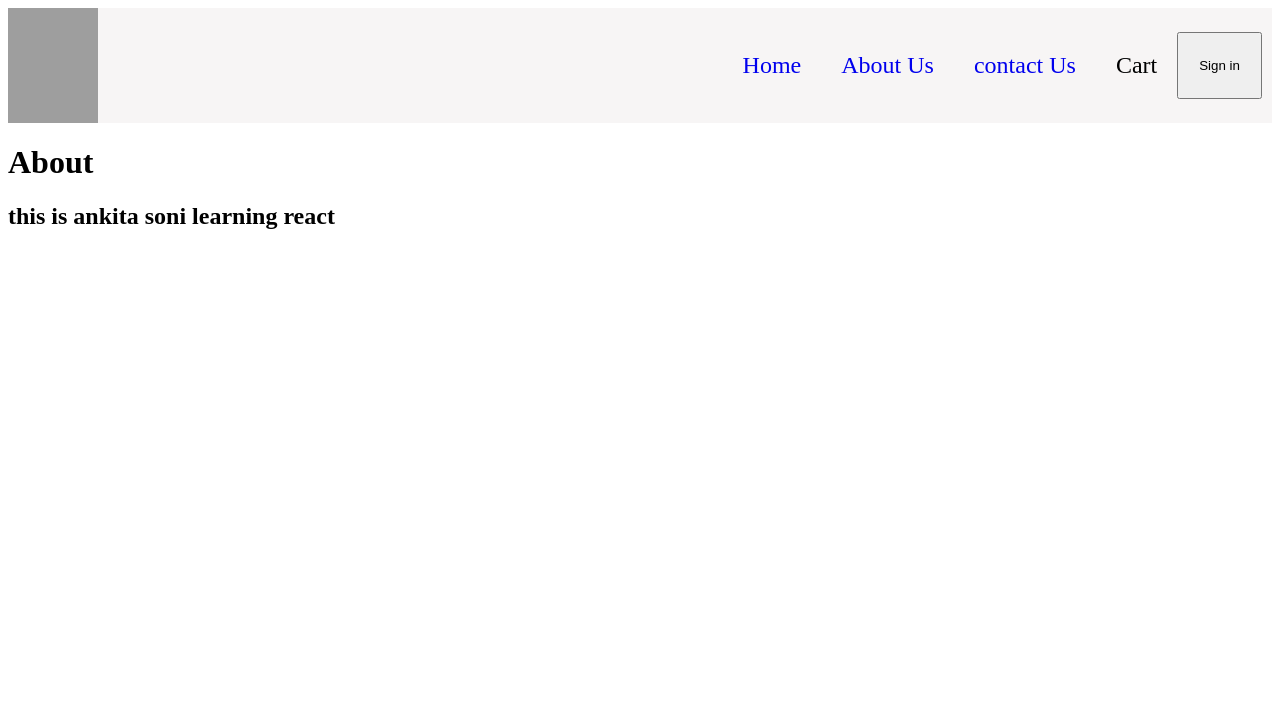
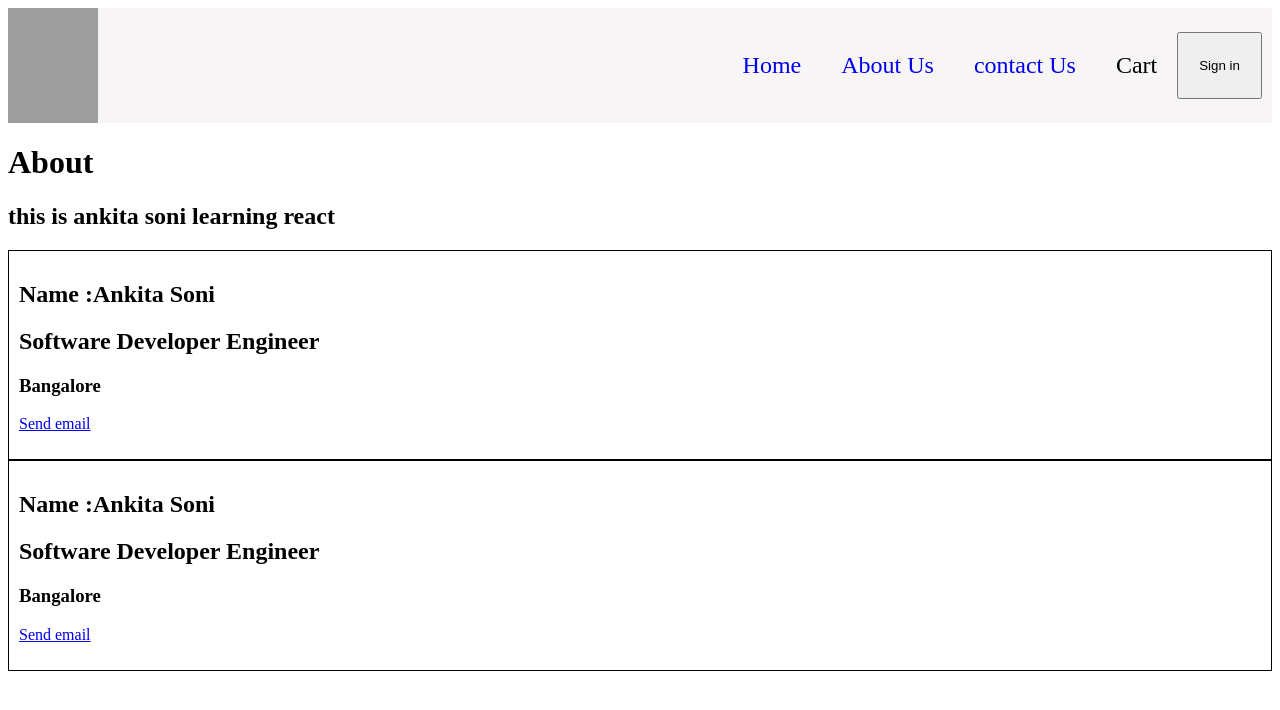
Before and after one commit to Soniankita12/Swiggy-Clone, a React app: page /about in a window 1280 px wide. Built offline with nearby package versions, Linux system fonts and the light colour scheme; grey boxes are pictures that could not be loaded.

Commit message:
Class based component

```diff
--- a/index.css
+++ b/index.css
@@ -91,3 +91,10 @@
   cursor: pointer;
   padding: 0 20px;
 }
+.contact-header{
+  text-align: center;
+}
+.user-card{
+  padding:10px;
+  border:1px solid black;
+}
--- a/src/components/About.js
+++ b/src/components/About.js
@@ -1,8 +1,12 @@
+import User from "./User";
+import UserClass from "./UserClass";
 const About = () => {
   return (
     <div>
       <h1>About</h1>
       <h2>this is ankita soni learning react</h2>
+      <User />
+      <UserClass/>
     </div>
   );
 };
--- a/src/components/ContactUs.js
+++ b/src/components/ContactUs.js
@@ -1,7 +1,9 @@
+
+
 const ContactUs = () => {
   return (
     <div>
-      <h1>Contact Us Page</h1>
+      <h1 className="contact-header">Contact Us</h1>
     </div>
   );
 };
--- /dev/null
+++ b/src/components/User.js
@@ -0,0 +1,15 @@
+
+const User = () => {
+  return (
+    <div className="user-card">
+      <h2>Name :Ankita Soni</h2>
+      <h2>Software Developer Engineer</h2>
+      <h3>Bangalore</h3>
+      <p>
+        <a href="mailto:someone@example.com">Send email</a>
+      </p>
+    </div>
+  );
+};
+
+export default User;
--- /dev/null
+++ b/src/components/UserClass.js
@@ -0,0 +1,16 @@
+import React from "react";
+class UserClass extends React.Component{
+    render(){
+        return (
+          <div className="user-card">
+            <h2>Name :Ankita Soni</h2>
+            <h2>Software Developer Engineer</h2>
+            <h3>Bangalore</h3>
+            <p>
+              <a href="mailto:someone@example.com">Send email</a>
+            </p>
+          </div>
+        );
+    }
+}
+export default UserClass;
```
Also changed, not shown: README.md.
